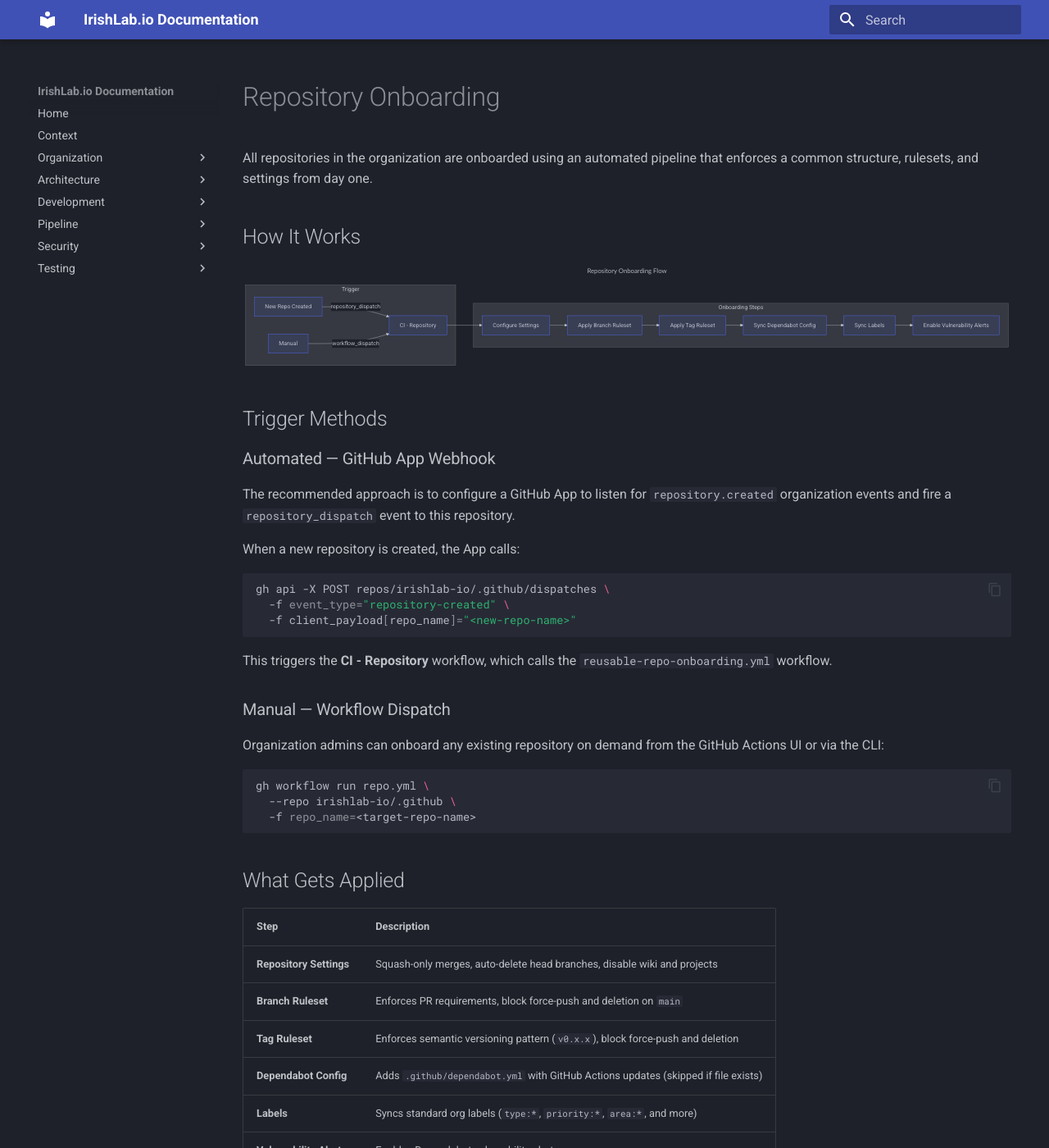
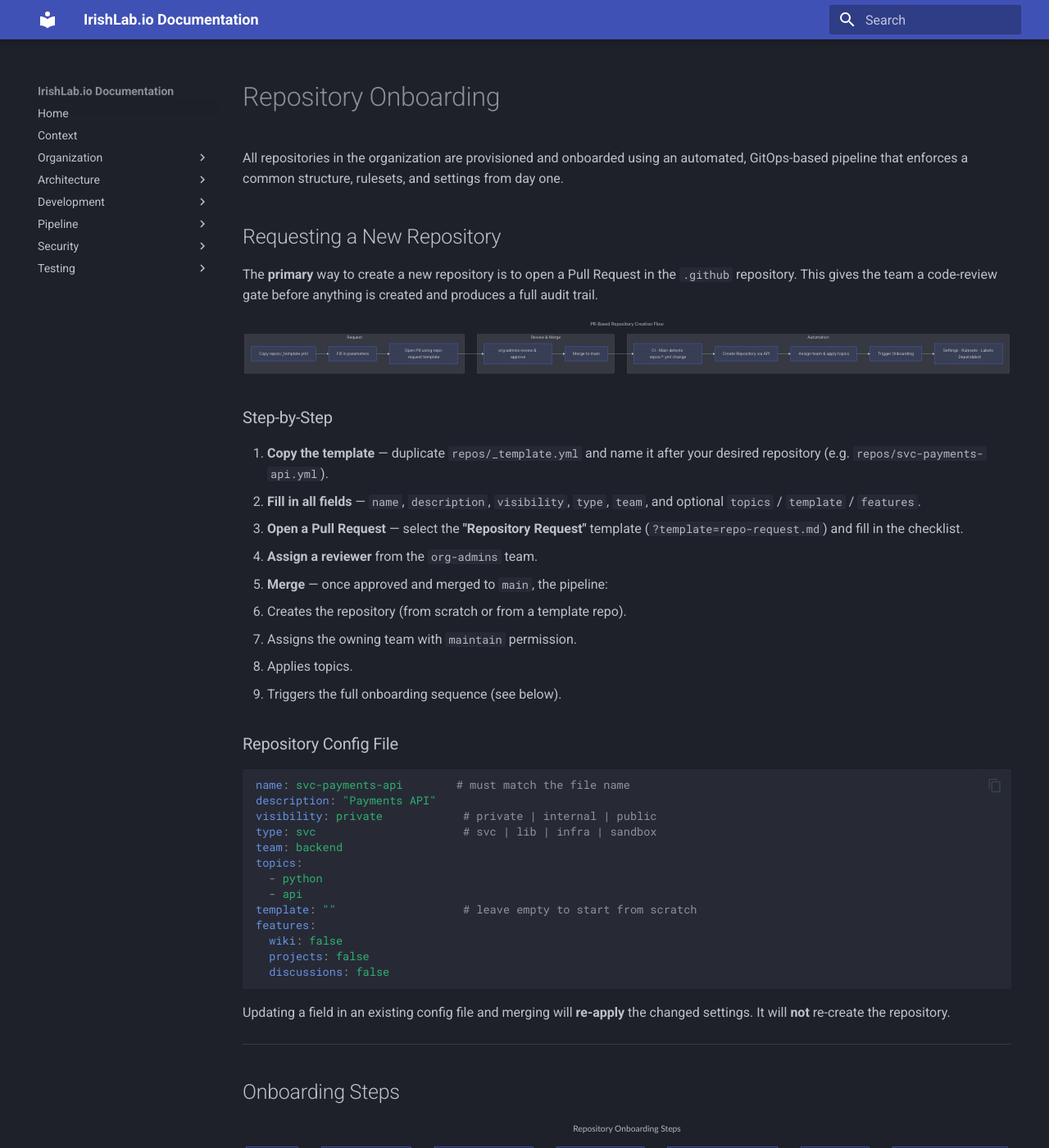
Before and after one commit to irishlab-io/.github, an MkDocs documentation site: the page built from docs/pipeline/repo-onboarding.md, in a window 1280 px wide and 1400 px high. Shown: the whole window at 82% size. Built offline with MkDocs 1.6.1 and Material for MkDocs 9.7.7, drawn with Linux system fonts in a browser that asks for light colours; some of the changed text lies outside the part shown.

Commit message:
feat: PR-based repository creation via GitOps YAML config
Co-authored-by: irish1986 <13018674+irish1986@users.noreply.github.com>

````diff
--- a/docs/pipeline/repo-onboarding.md
+++ b/docs/pipeline/repo-onboarding.md
@@ -5,40 +5,108 @@ hide:
 
 # Repository Onboarding
 
-All repositories in the organization are onboarded using an automated pipeline
-that enforces a common structure, rulesets, and settings from day one.
+All repositories in the organization are provisioned and onboarded using an
+automated, GitOps-based pipeline that enforces a common structure, rulesets,
+and settings from day one.
 
-## How It Works
+## Requesting a New Repository
+
+The **primary** way to create a new repository is to open a Pull Request in the
+`.github` repository. This gives the team a code-review gate before anything
+is created and produces a full audit trail.
 
 ```mermaid
 ---
-title: Repository Onboarding Flow
+title: PR-Based Repository Creation Flow
 ---
 %%{ init: { 'logLevel': 'debug', 'theme': 'dark' } }%%
 flowchart LR
-  subgraph trigger[Trigger]
-    A[New Repo Created] -->|repository_dispatch| B[CI - Repository]
-    C[Manual] -->|workflow_dispatch| B
+  subgraph request[Request]
+    A[Copy repos/_template.yml] --> B[Fill in parameters]
+    B --> C[Open PR using repo-request template]
   end
-  subgraph onboard[Onboarding Steps]
-    B --> D[Configure Settings]
-    D --> E[Apply Branch Ruleset]
-    E --> F[Apply Tag Ruleset]
-    F --> G[Sync Dependabot Config]
-    G --> H[Sync Labels]
-    H --> I[Enable Vulnerability Alerts]
+  subgraph review[Review & Merge]
+    C --> D[org-admins review & approve]
+    D --> E[Merge to main]
+  end
+  subgraph automation[Automation]
+    E --> F[CI - Main detects repos/*.yml change]
+    F --> G[Create Repository via API]
+    G --> H[Assign team & apply topics]
+    H --> I[Trigger Onboarding]
+    I --> J[Settings · Rulesets · Labels · Dependabot]
   end
 ```
 
-## Trigger Methods
+### Step-by-Step
 
-### Automated — GitHub App Webhook
+1. **Copy the template** — duplicate `repos/_template.yml` and name it after
+   your desired repository (e.g. `repos/svc-payments-api.yml`).
+2. **Fill in all fields** — `name`, `description`, `visibility`, `type`,
+   `team`, and optional `topics` / `template` / `features`.
+3. **Open a Pull Request** — select the **"Repository Request"** template
+   (`?template=repo-request.md`) and fill in the checklist.
+4. **Assign a reviewer** from the `org-admins` team.
+5. **Merge** — once approved and merged to `main`, the pipeline:
+   - Creates the repository (from scratch or from a template repo).
+   - Assigns the owning team with `maintain` permission.
+   - Applies topics.
+   - Triggers the full onboarding sequence (see below).
 
-The recommended approach is to configure a GitHub App to listen for
-`repository.created` organization events and fire a `repository_dispatch`
-event to this repository.
+### Repository Config File
 
-When a new repository is created, the App calls:
+```yaml
+name: svc-payments-api        # must match the file name
+description: "Payments API"
+visibility: private            # private | internal | public
+type: svc                      # svc | lib | infra | sandbox
+team: backend
+topics:
+  - python
+  - api
+template: ""                   # leave empty to start from scratch
+features:
+  wiki: false
+  projects: false
+  discussions: false
+```
+
+Updating a field in an existing config file and merging will **re-apply**
+the changed settings. It will **not** re-create the repository.
+
+---
+
+## Onboarding Steps
+
+```mermaid
+---
+title: Repository Onboarding Steps
+---
+%%{ init: { 'logLevel': 'debug', 'theme': 'dark' } }%%
+flowchart LR
+  A[Trigger] --> B[Configure Settings]
+  B --> C[Apply Branch Ruleset]
+  C --> D[Apply Tag Ruleset]
+  D --> E[Sync Dependabot Config]
+  E --> F[Sync Labels]
+  F --> G[Enable Vulnerability Alerts]
+```
+
+### Other Trigger Methods
+
+#### Manual — Workflow Dispatch
+
+Organization admins can onboard any existing repository on demand:
+
+```bash
+gh workflow run repo.yml \
+  --repo irishlab-io/.github \
+  -f repo_name=<target-repo-name>
+```
+
+#### Automated — GitHub App Webhook
+
+A GitHub App listening for `repository.created` events can fire:
 
 ```bash
 gh api -X POST repos/irishlab-io/.github/dispatches \
@@ -46,21 +114,7 @@ gh api -X POST repos/irishlab-io/.github/dispatches \
   -f client_payload[repo_name]="<new-repo-name>"
 ```
 
-This triggers the **CI - Repository** workflow, which calls the
-`reusable-repo-onboarding.yml` workflow.
-
-### Manual — Workflow Dispatch
-
-Organization admins can onboard any existing repository on demand from
-the GitHub Actions UI or via the CLI:
-
-```bash
-gh workflow run repo.yml \
-  --repo irishlab-io/.github \
-  -f repo_name=<target-repo-name>
-```
-
-## What Gets Applied
+## What Gets Applied During Onboarding
 
 | Step | Description |
 | ---- | ----------- |
@@ -106,7 +160,9 @@ all repositories remain compliant.
 
 | File | Purpose |
 | ---- | ------- |
-| `repository-settings.yml` | Documents the default repository settings |
+| `repos/_template.yml` | Template for new repository config files |
+| `repos/<name>.yml` | Per-repository configuration (one file per repo) |
+| `repository-settings.yml` | Documents the enforced default settings |
 | `rulesets/main.json` | Branch ruleset definition (main + default branch) |
 | `rulesets/tag.json` | Tag ruleset definition (semantic version enforcement) |
 | `.github/labels.yml` | Standard organization labels |
````
Also changed, not shown: repos/README.md (added, +37 -0 lines), .github/PULL_REQUEST_TEMPLATE/repo-request.md (added), 3 other files.
